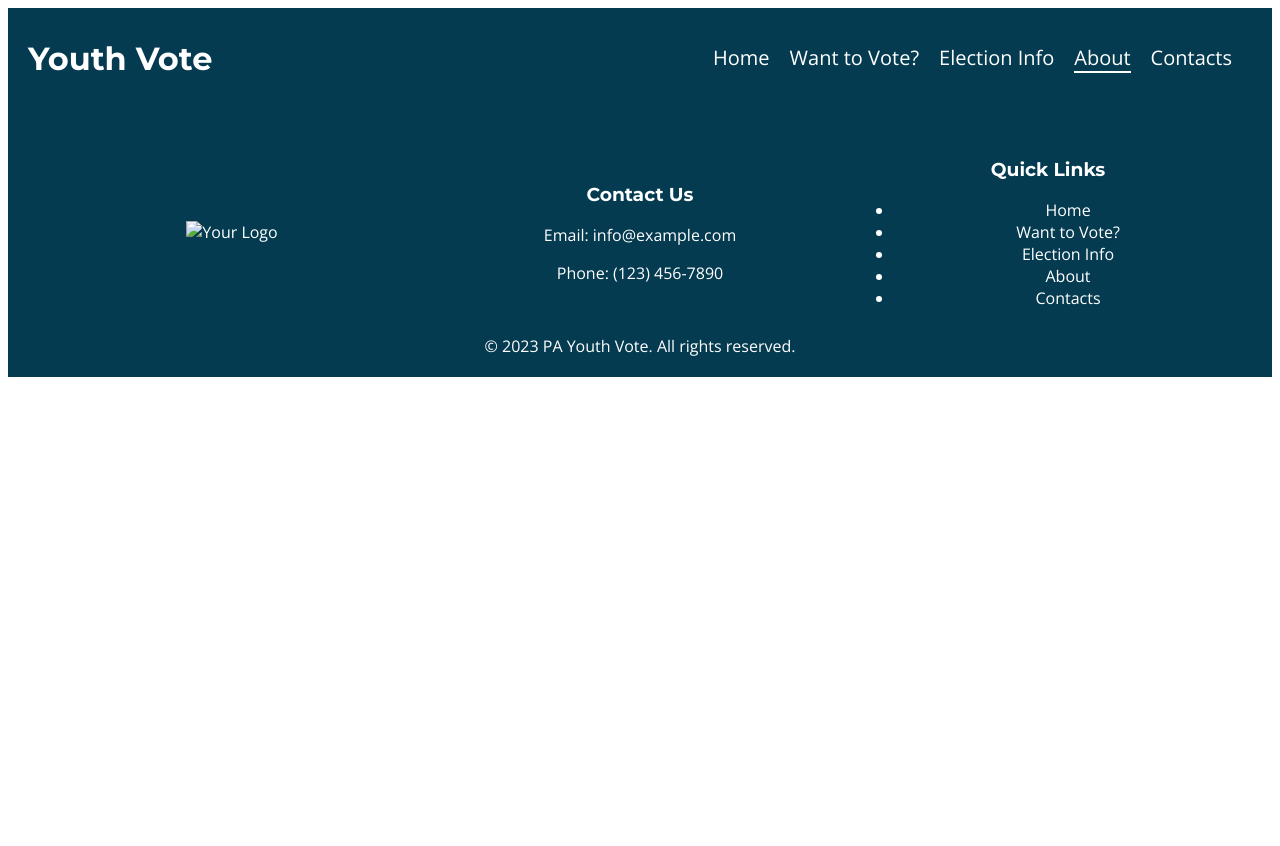
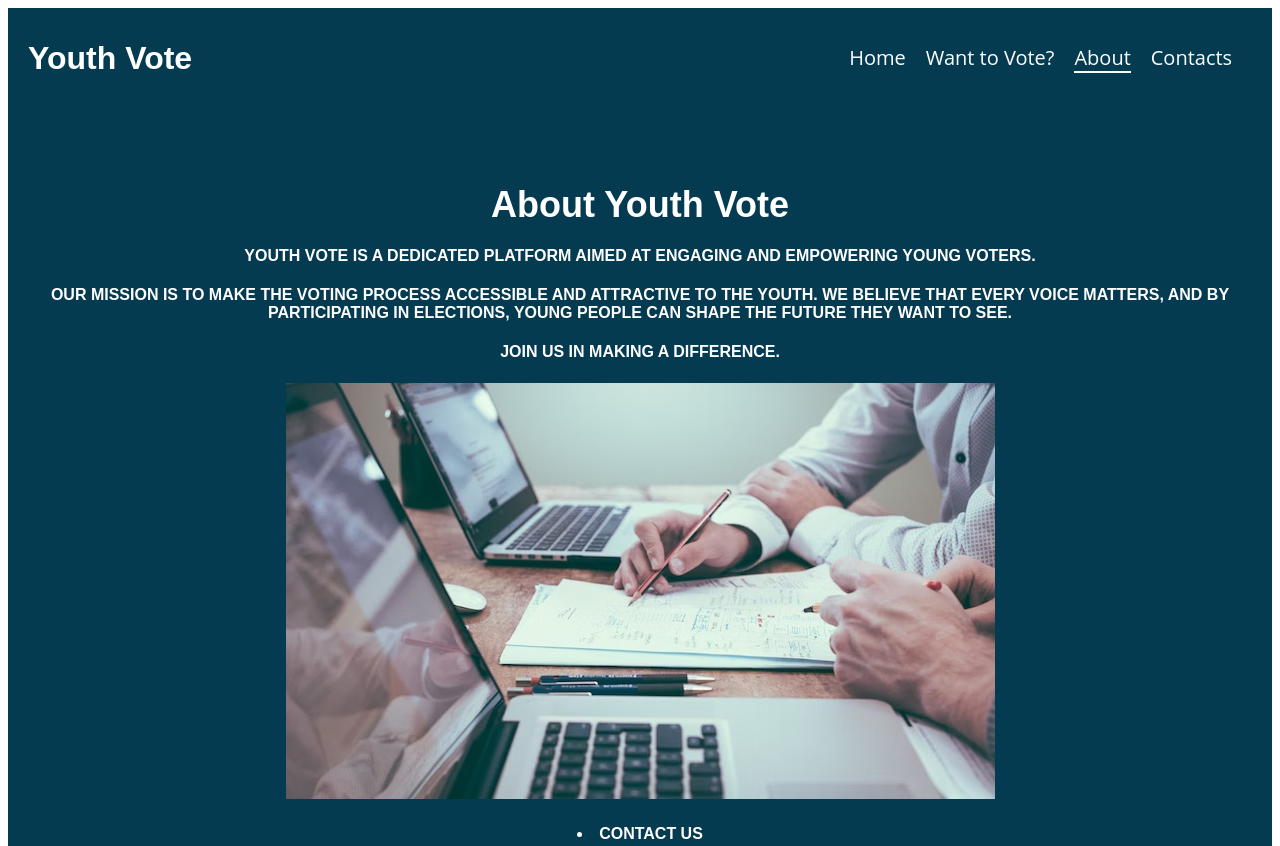
Before and after one commit to TeamHackhive/youth-vote-pa-hackathon, a plain HTML site: page payvote-backend/src/main/resources/static/about.html in a window 1280 px wide. Shown: the top 846 px of the page. Before the commit the page ends 800 px from the top, so only its background shows below. Drawn offline with nearby package versions, Linux system fonts and the light colour scheme.

Commit message:
Integrating Frontend with backend code

```diff
--- a/payvote-backend/src/main/resources/static/about.html
+++ b/payvote-backend/src/main/resources/static/about.html
@@ -11,7 +11,6 @@
         <meta name="description" content="">
         <meta name="viewport" content="width=device-width, initial-scale=1">
         <link rel="stylesheet" href="css/style.css">
-        <link href="https://fonts.googleapis.com/css2?family=Montserrat:wght@700&family=Open+Sans:wght@400&display=swap" rel="stylesheet">
     </head>
     <body>
         <header>
@@ -22,9 +21,8 @@
                 <div class="menu-container">
                     <nav>
                         <ul>
-                            <li><a href="index.html">Home</a></li>
+                            <li><a href="index.html">Home </a></li>
                             <li><a href="vote.html">Want to Vote?</a></li>
-                            <li><a href="elections.html">Election Info</a></li>
                             <li><a href="about.html">About</a></li>
                             <li><a href="contacts.html">Contacts</a></li>
                         </ul>
@@ -32,31 +30,37 @@
                 </div>
             </div>
         </header>
-        <footer>
-            <div class="footer-content">
-                <div class="footer-logo">
-                    <img src="logo.png" alt="Your Logo">
-                </div>
-                <div class="footer-info">
-                    <h3>Contact Us</h3>
-                    <p>Email: info@example.com</p>
-                    <p>Phone: (123) 456-7890</p>
-                </div>
-                <div class="footer-links">
-                    <h3>Quick Links</h3>
-                    <ul>
-                        <li><a href="index.html">Home</a></li>
-                        <li><a href="vote.html">Want to Vote?</a></li>
-                        <li><a href="elections.html">Election Info</a></li>
-                        <li><a href="about.html">About</a></li>
-                        <li><a href="contacts.html">Contacts</a></li>
-                    </ul>
-                </div>
+    <section class="hero-1">
+        <div class="container">
+            <div class="left-half">
+                <h2>About Youth Vote</h2>
             </div>
-            <div class="copyright">
-                &copy; 2023 PA Youth Vote. All rights reserved.
+            <div class="right-half">
+                <h4>Youth Vote is a dedicated platform aimed at engaging and empowering young voters. </h4>
+                <h4>Our mission is to make the voting process accessible and attractive to the youth. We believe that every voice matters, and by participating in elections, young people can shape the future they want to see. </h4>
+                <h4>Join us in making a difference.</h4>
             </div>
-        </footer>
+            <img src="photo-1454165804606-c3d57bc86b40.avif" alt="Italian Trulli">
+            <P> </P>
+            <h4><li><a href="contacts.html">Contact Us</a></li></h4>
+        </div>
+    </section>
+
+    <!-- Second Hero Section -->
+    <section class="hero-2">
+        <div class="container">
+            <h2>Hero Section 2</h2>
+            <p>Lorem ipsum dolor sit amet, consectetur adipiscing elit. Nullam eget quam nec urna aliquet luctus.</p>
+        </div>
+    </section>
+
+    <!-- Third Hero Section -->
+    <section class="hero-3">
+        <div class="container">
+            <h2>Hero Section 3</h2>
+            <p>Lorem ipsum dolor sit amet, consectetur adipiscing elit. Nullam eget quam nec urna aliquet luctus.</p>
+        </div>
+    </section>
 
         <script src="index.js"></script>
     </body>
--- a/payvote-backend/src/main/resources/static/index.js
+++ b/payvote-backend/src/main/resources/static/index.js
@@ -2,8 +2,8 @@
 // Dynamic menu item underlining based on active page
 const currentPage = window.location.pathname.split('/').pop();
 const menuItems = document.querySelectorAll('.header-content nav ul li');
-//const hostname = 'http://ec2-3-82-27-113.compute-1.amazonaws.com:8080'
-const hostname = 'http://localhost:8083/payvote'
+const hostname = 'http://ec2-3-82-27-113.compute-1.amazonaws.com:8083/payvote'
+//const hostname = 'http://localhost:8083/payvote'
 
 menuItems.forEach(item => {
     const link = item.querySelector('a');
```
Also changed, not shown: payvote-backend/src/main/resources/static/contacts.html (+14 -1 lines), payvote-backend/src/main/resources/static/button-modern-computer-keyboard-with-word-contact-us-it_226262-319.avif (added), payvote-backend/src/main/resources/static/photo-1454165804606-c3d57bc86b40.avif (added).
